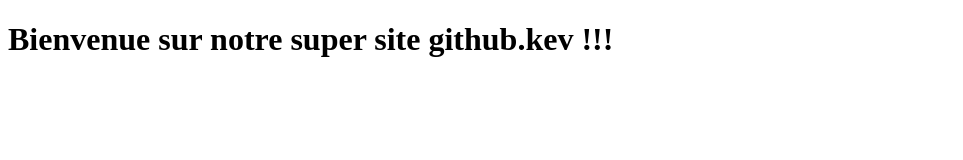
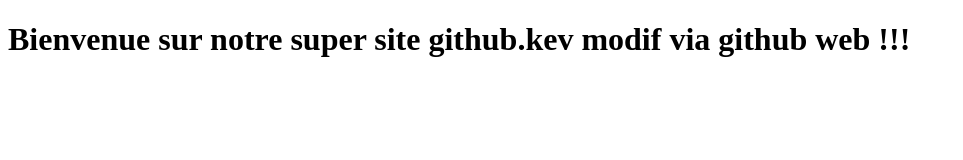
Before and after one commit to Kevin-dechene/TestMaisonDistant, a plain HTML site: page index.html in a window 1280 px wide. Shown: the whole page, without its empty margins (0-963 px from the left). Drawn offline with Linux system fonts and the light colour scheme.

Commit message:
Update index.html
nouvelle modification

```diff
--- a/index.html
+++ b/index.html
@@ -8,6 +8,6 @@
     <title>Homepage</title>
 </head>
 <body>
-    <h1>Bienvenue sur notre super site github.kev !!!</h1>
+    <h1>Bienvenue sur notre super site github.kev modif via github web !!!</h1>
 </body>
 </html>
```
